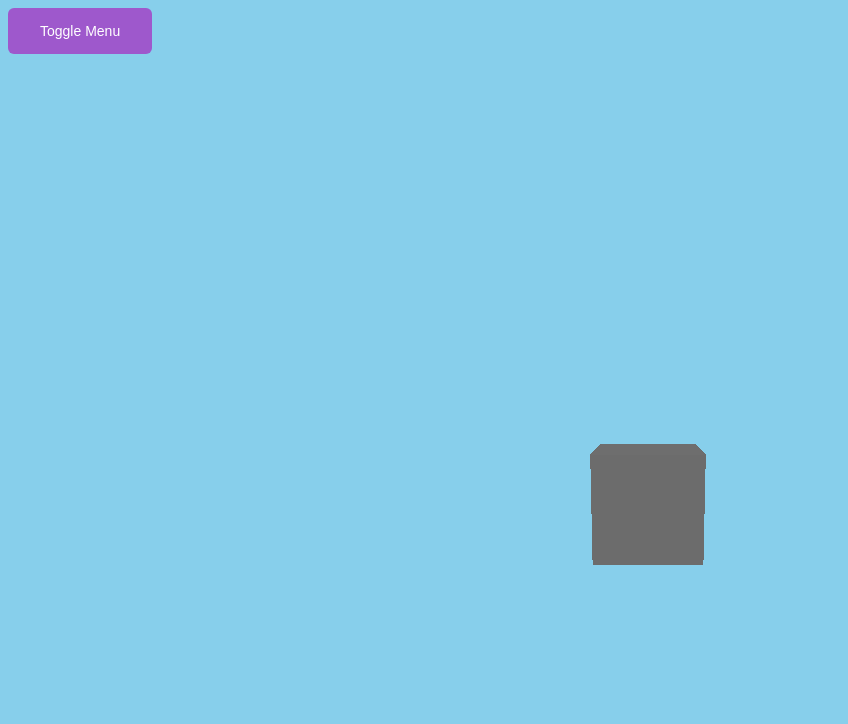
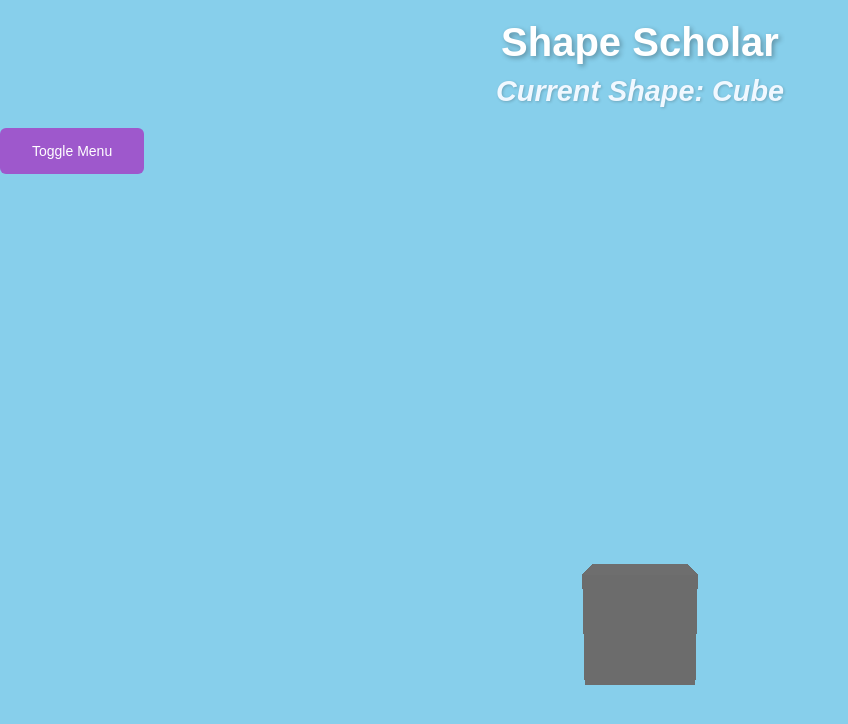
Before and after one commit to Peyton11/shape-scholar, a website with bundled scripts: page index.html in a window 1280 px wide. Shown: the whole page, without its empty margins (0-848 px from the left). Built offline with nearby package versions, Linux system fonts and the light colour scheme.

Commit message:
Add title and current shape headings

```diff
--- a/index.html
+++ b/index.html
@@ -9,9 +9,12 @@
     <title>Shape Scholar</title>
     <link rel="stylesheet" href="styles.css">
 </head>
-<body id="body">
+<body>
     <script type="module" src="./index.js"></script>
     <script type="module" src="./src/main.js"></script>
+
+    <h1>Shape Scholar</h1>
+    <h2 id="current-shape-heading">Current Shape: Cube</h2>
 
     <!-- Control buttons -->
     <button id="toggle-menu-button">Toggle Menu</button>
--- a/index.js
+++ b/index.js
@@ -1,5 +1,8 @@
 // Peyton Gardner
 // index.js
+
+// Control current shape heading
+let currentShape = document.getElementById("current-shape-heading");
 
 // Flag to toggle menu
 let menu = false;
--- a/styles.css
+++ b/styles.css
@@ -1,8 +1,31 @@
 /* Peyton Gardner */
 /* styles.css */
 
-#body {
+body {
     background-color: rgb(135, 207, 235);
+    font-family: 'Arial', sans-serif;
+    color: rgb(30, 30, 30);
+    margin: 0;
+}
+
+h1 {
+    text-align: center;
+    margin: 0;
+    margin-top: 20px;
+    font-size: 2.5rem;
+    color: rgb(255, 255, 255);
+    text-shadow: 2px 2px 5px rgba(0, 0, 0, 0.3);
+}
+
+h2 {
+    text-align: center;
+    margin: 0;
+    margin-top: 10px;
+    margin-bottom: 20px;
+    font-size: 1.8rem;
+    color: rgb(240, 248, 255);
+    text-shadow: 1px 1px 3px rgba(0, 0, 0, 0.2);
+    font-style: italic;
 }
 
 #toggle-menu-button {
```
